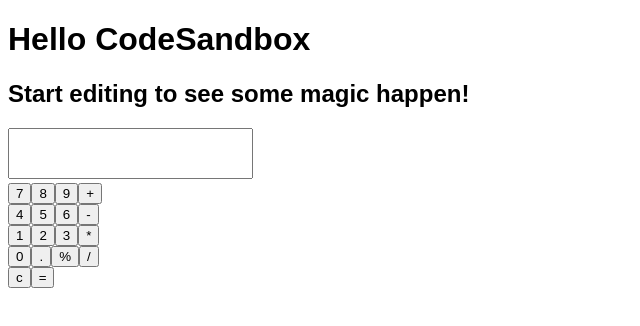
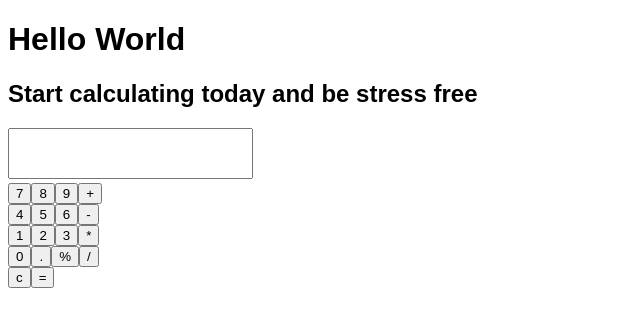
Before and after one commit to victoryejike/react-simple-calculator, a React (Create React App) app: page / in a window 1280 px wide. Shown: the top 326 px of the page, without its empty margins (0-640 px from the left). Built offline with nearby package versions, Linux system fonts and the light colour scheme.

Commit message:
calculator header

```diff
--- a/src/App.js
+++ b/src/App.js
@@ -36,8 +36,8 @@
 
   return (
     <div className="App">
-      <h1>Hello CodeSandbox</h1>
-      <h2>Start editing to see some magic happen!</h2>
+      <h1>Hello World</h1>
+      <h2>Start calculating today and be stress free</h2>
       <CalculatorDisplay calcDisplay={inputValue} answer={answer} />
       <>
         <div>
```
